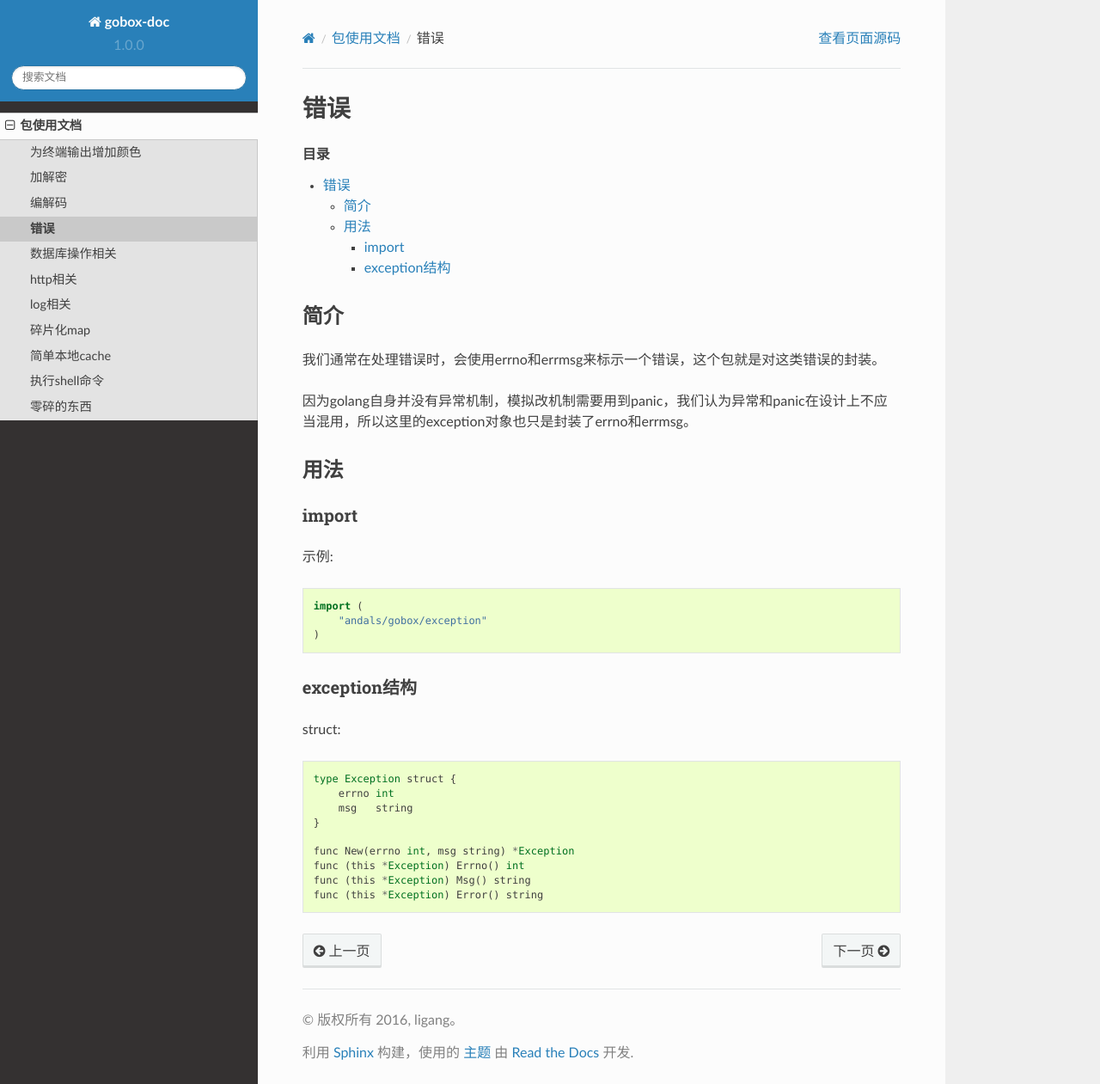
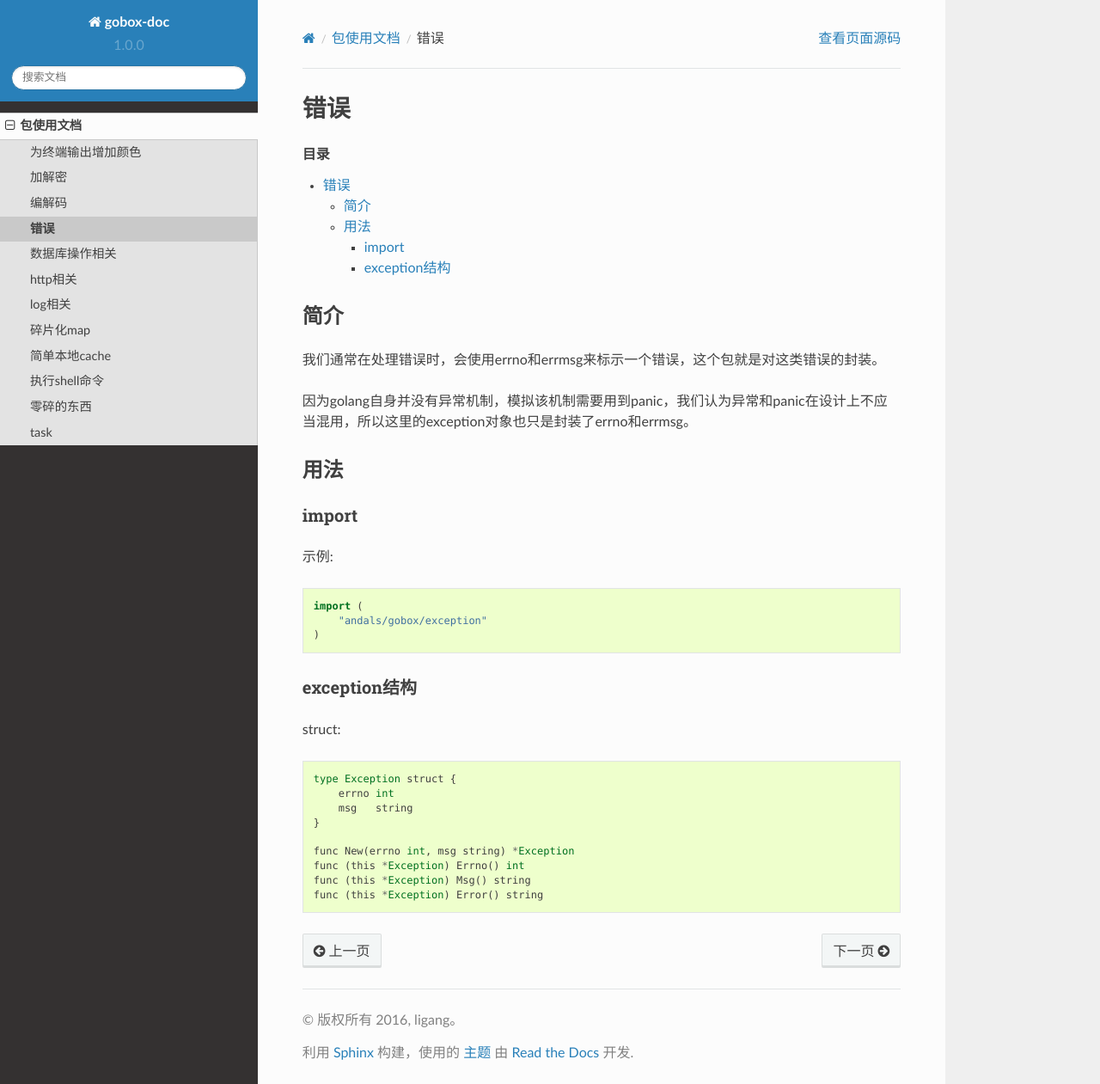
Before and after one commit to Andals/gobox-doc, a Sphinx documentation site: the page built from source/pkg/exception.rst, in a window 1280 px wide and 1261 px high. Shown: the whole window at 86% size. Built offline with Sphinx 7.4.7 and the Read the Docs theme 2.0.0, drawn with Linux system fonts in a browser that asks for light colours.

Commit message:
add task

```diff
--- a/source/pkg/exception.rst
+++ b/source/pkg/exception.rst
@@ -9,7 +9,7 @@
 ------
 我们通常在处理错误时，会使用errno和errmsg来标示一个错误，这个包就是对这类错误的封装。
 
-因为golang自身并没有异常机制，模拟改机制需要用到panic，我们认为异常和panic在设计上不应当混用，所以这里的exception对象也只是封装了errno和errmsg。
+因为golang自身并没有异常机制，模拟该机制需要用到panic，我们认为异常和panic在设计上不应当混用，所以这里的exception对象也只是封装了errno和errmsg。
 
 用法
 ------
--- a/source/pkg/index.rst
+++ b/source/pkg/index.rst
@@ -17,3 +17,4 @@
     simplecache
     shell
     misc
+    task
```
Also changed, not shown: source/pkg/task.rst (added, +55 -0 lines).
